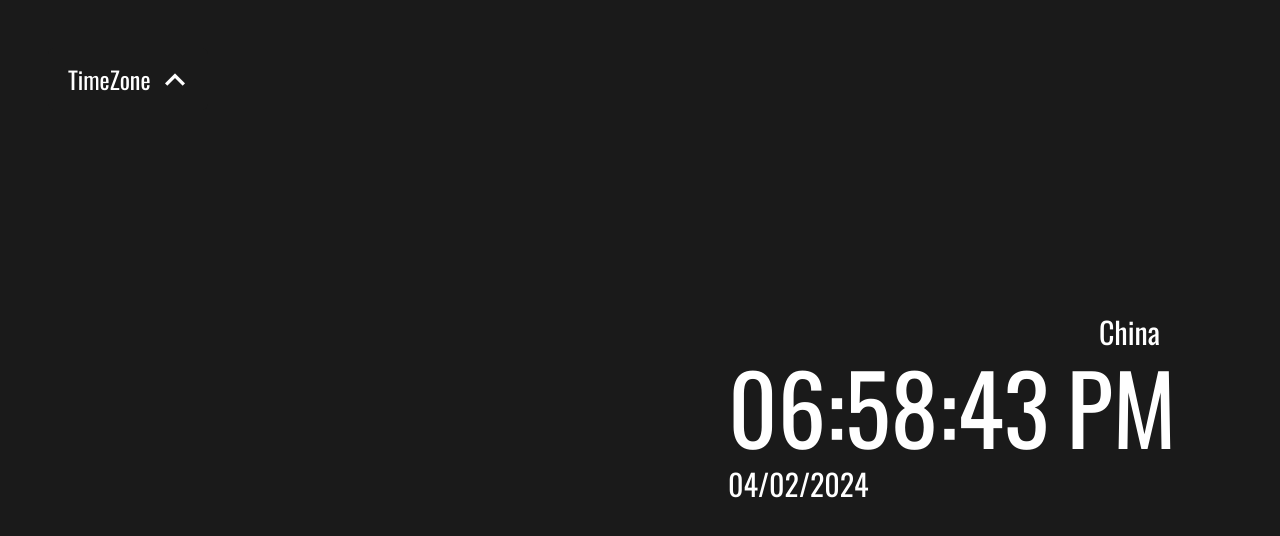
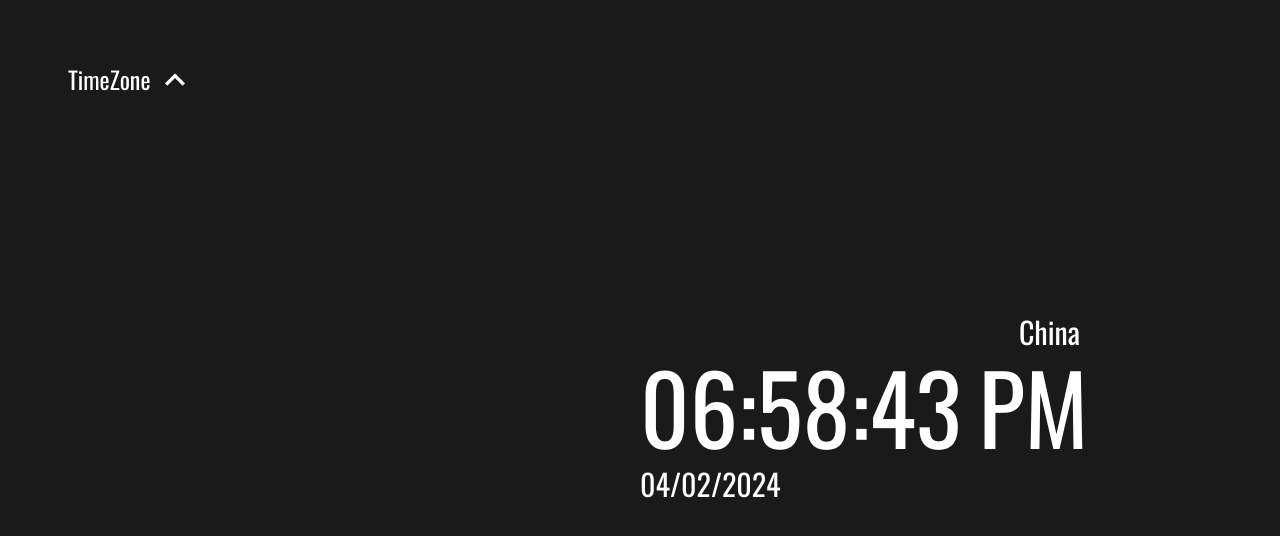
Before and after one commit to zombox0633/global-times, a React (Vite) app: page /country/china in a window 1280 px wide. Shown: the top 536 px of the page. Built offline with nearby package versions, Linux system fonts and the light colour scheme.

Commit message:
edit useParams and useFindTimezone

```diff
--- a/src/components/container/ContainerDateTime.tsx
+++ b/src/components/container/ContainerDateTime.tsx
@@ -1,10 +1,17 @@
+import { useParams } from "react-router-dom";
 import DisplayGlobalDate from "./DisplayGlobalDate";
 import DisplayGlobalTime from "./DisplayGlobalTime";
 import DisplayCountry from "./DisplayCountry";
+import { useDateTimeContext } from "../../context/TimeStampProvider";
+import useFindTimezone from "../../hook/useFindTimezone";
 
 function ContainerDateTime() {
+  const { countryPath } = useParams();
+  const { setTimezone } = useDateTimeContext();
+  useFindTimezone({ countryPath, setTimezone });
+
   return (
-    <div className=" w-56 sm:w-[20.5rem] lg:w-[27rem] 2xl:w-[36.5rem] flex justify-center flex-col">
+    <div className=" w-[13.7rem] sm:w-[20.7rem] lg:w-[27.5rem] 2xl:w-[36.5rem] flex justify-center flex-col">
       <DisplayCountry />
       <DisplayGlobalTime />
       <DisplayGlobalDate />
--- a/src/pages/DateTimeCountry.tsx
+++ b/src/pages/DateTimeCountry.tsx
@@ -1,23 +1,17 @@
-import { useParams } from "react-router-dom";
 import DropDown from "../components/DropDown";
 import ContainerDateTime from "../components/container/ContainerDateTime";
-import useFindTimezone from "../hook/useFindTimezone";
-import { useDateTimeContext } from "../context/TimeStampProvider";
 
 function DateTimeCountry() {
-  const { countryPath } = useParams();
-  const { setTimezone } = useDateTimeContext();
-  useFindTimezone({ countryPath, setTimezone });
 
   return (
     <div className="w-dvw h-dvh p-4 sm:p-8 md:p-12 overflow-hidden">
       <div className="grid grid-rows-3 grid-cols-6 sm:grid-cols-8 h-[90dvh]">
-        <div className="col-start-1 sm:col-end-3 h-20 sm:h-screen">
+        <div className="col-start-1 sm:col-end-2 h-20 sm:h-screen">
           <DropDown />
         </div>
         <div
-          className=" row-start-2 row-end-3 col-start-2 sm:col-start-3 md:col-start-4 lg:col-start-5 col-end-9
-      flex justify-center w-64 sm:w-[30rem] xl:w-[38rem]"
+          className=" row-start-2 row-end-3 col-start-2 sm:col-start-3 md:col-start-4 lg:col-start-5 col-end-9 2xl:col-end-8
+      flex"
         >
           <ContainerDateTime />
         </div>
```
